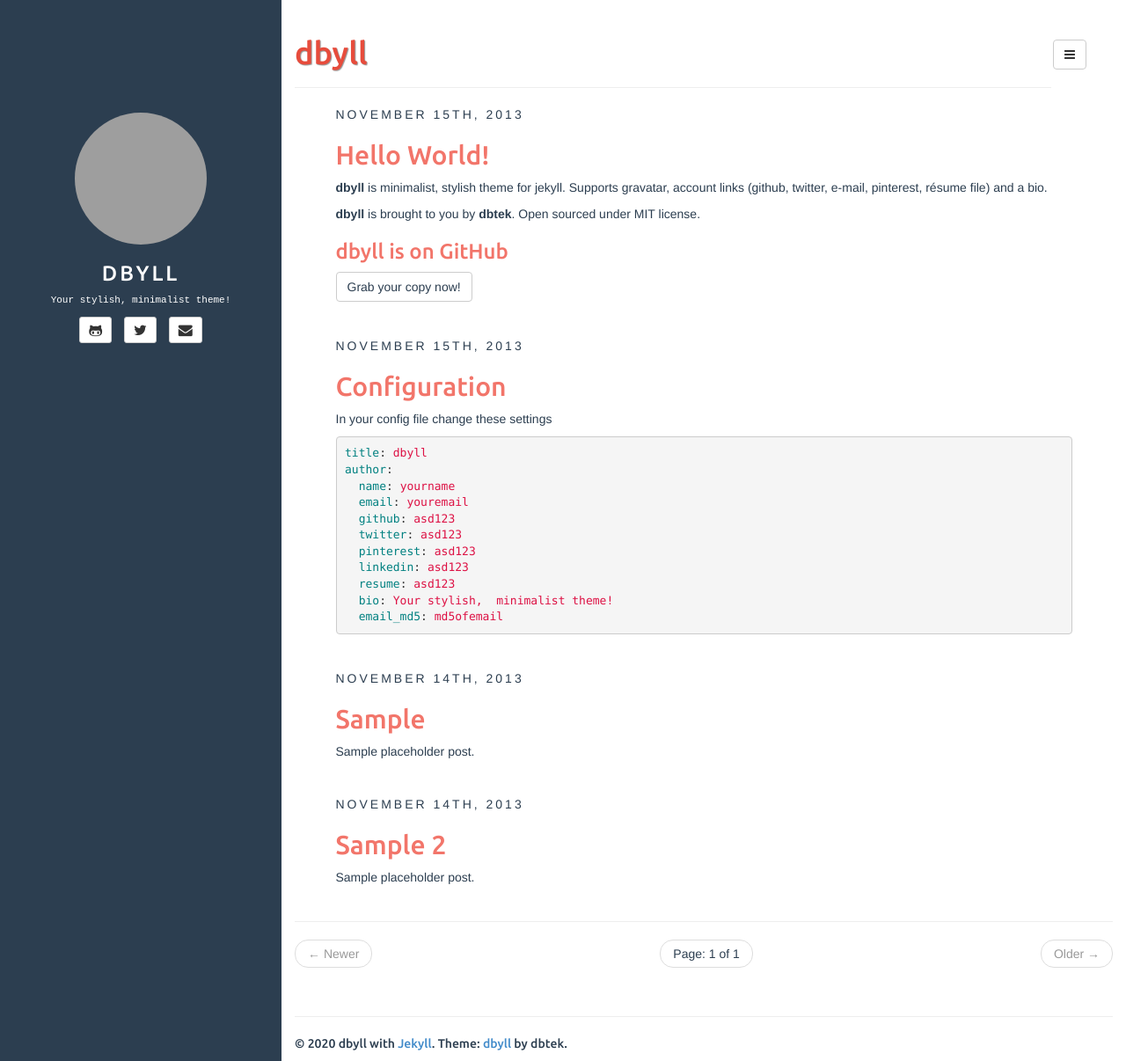
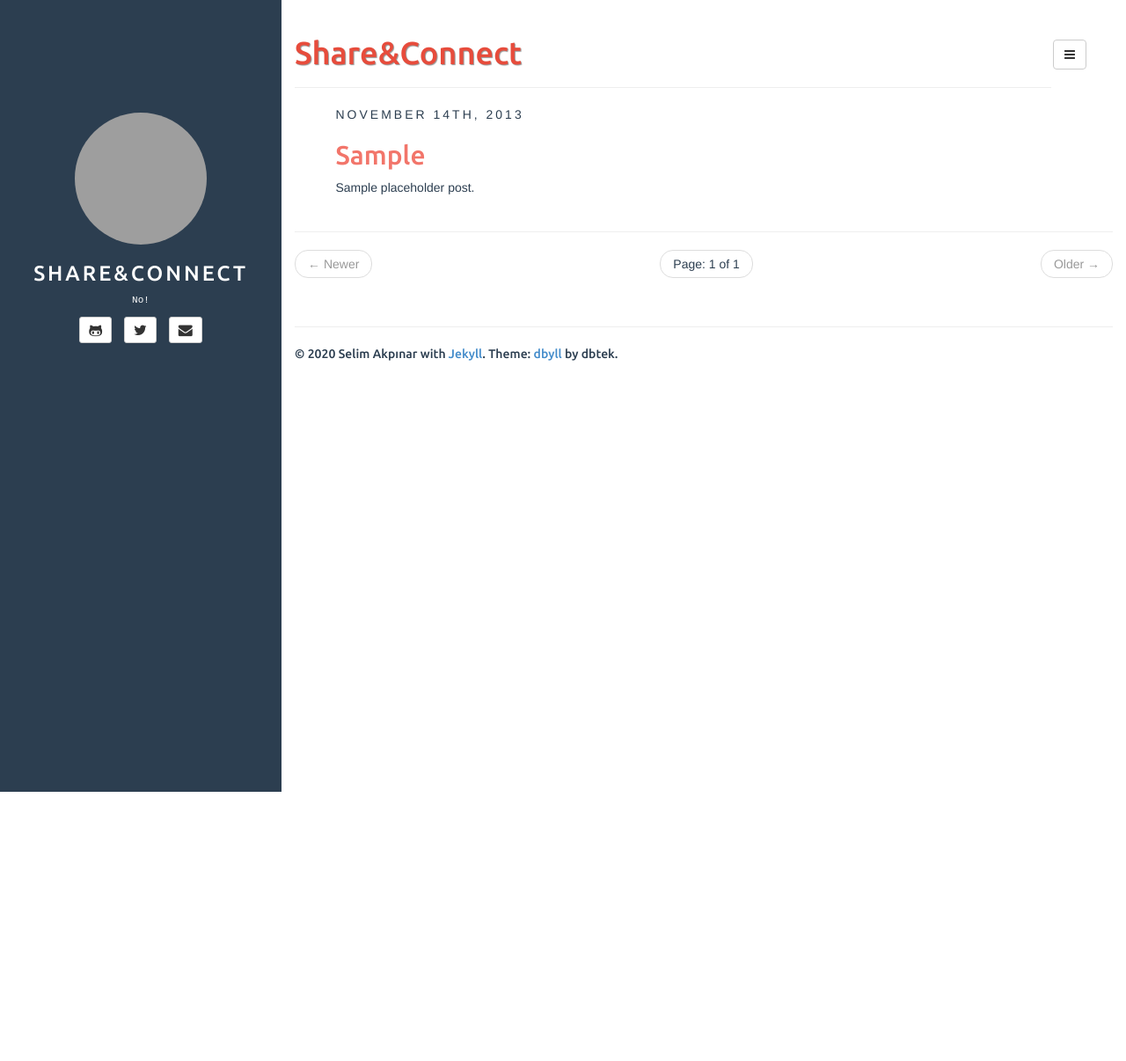
Before and after one commit to mandev0/mandev0.github.io, a Jekyll site: the page built from docs/index.html, in a window 1280 px wide and 1206 px high. Shown: the whole window at 88% size. Built offline with Jekyll 4.4.1, drawn with Linux system fonts in a browser that asks for light colours; the list of posts is cut into pages by our own code; grey boxes are pictures that could not be loaded.

Commit message:
update settings

```diff
--- a/docs/_config.yml
+++ b/docs/_config.yml
@@ -5,26 +5,24 @@ paginate_path: "page:num"
 exclude: ["README.md"] # files to exclude
 highlighter: rouge
 markdown: kramdown
-disqus: dbyll
-google_analytics: dbyll
-title: dbyll
+disqus: Selim Akpınar
+google_analytics: Selim Akpınar
+title: Share&Connect
 
 defaults:
   -
     scope:
       path: "" # empty string for all files
     values:
-      title: dbyll
+      title: Share&Connect
 
-description: Stylish Jekyll Theme
+description: Blog of some Hacker!
 author:
-  name: dbyll
-  email: dbyll@ismaildemirbilek.com
-  github: dbtek
-  twitter: dbtek
-  pinterest: asd123
-  linkedin: asd123
-  bio: Your stylish, minimalist theme!
+  name: Selim Akpınar
+  email: mandev@mail.htb
+  github: mandev0
+  twitter: _mandev
+  bio: No!
   email_md5: 726351295ec82e145928582f595aa3aa
 
 rss_path: feed.xml
--- a/docs/_posts/2013-11-15-configuration.md
+++ /dev/null
@@ -1,23 +0,0 @@
----
-layout: post
-title: Configuration
-categories: [general, setup, demo]
-tags: [demo, dbyll, dbtek, setup]
-fullview: true
----
-
-In your config file change these settings
-
-{% highlight yaml %}
-title: dbyll
-author:
-  name: yourname
-  email: youremail
-  github: asd123
-  twitter: asd123
-  pinterest: asd123
-  linkedin: asd123
-  resume: asd123
-  bio: Your stylish,  minimalist theme!
-  email_md5: md5ofemail
-{% endhighlight %}
--- a/docs/_posts/2013-11-15-hello-world.md
+++ /dev/null
@@ -1,16 +0,0 @@
----
-layout: post
-title: Hello World!
-categories: [general, setup, demo]
-tags: [demo, dbyll, dbtek, setup]
-fullview: true
-comments: true
----
-
-**dbyll** is minimalist, stylish theme for jekyll. Supports gravatar, account links (github, twitter, e-mail, pinterest, résume file) and a bio.
-
-**dbyll** is brought to you by **[dbtek](http://ismaildemirbilek.com)**. Open sourced under [MIT](http://opensource.org/licenses/MIT) license.
-
-### dbyll is on GitHub
-
-<a class="btn btn-default" href="https://github.com/dbtek/dbyll">Grab your copy now!</a>
```
Also changed, not shown: docs/_posts/2013-11-14-sample-2.md (deleted, +0 -11 lines).
